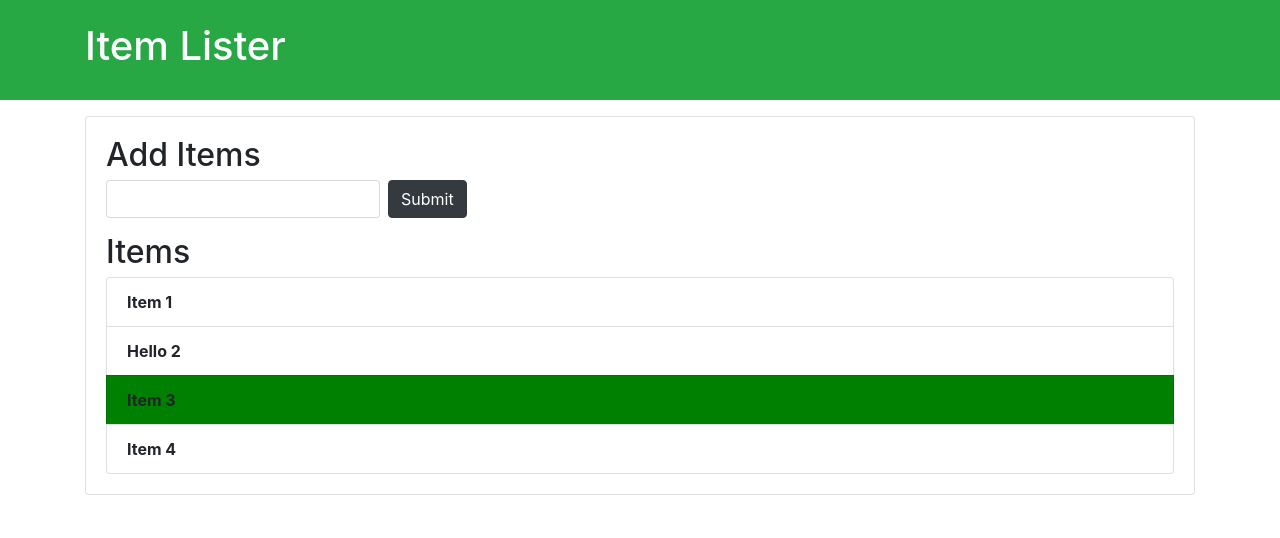
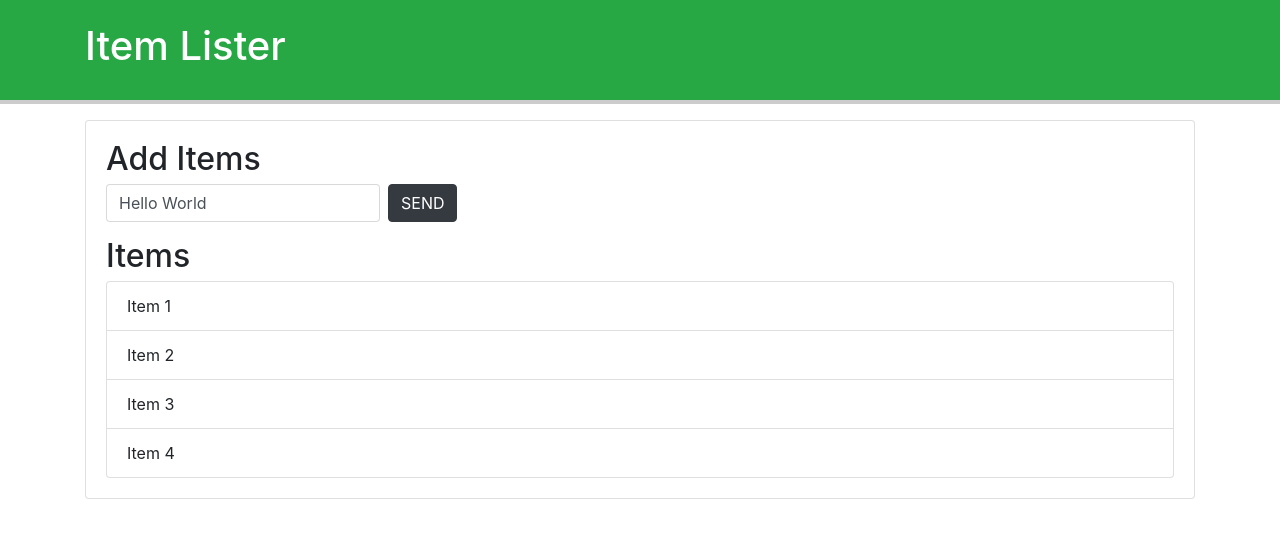
Before and after one commit to Krish1116/new-, a plain HTML site: page index.html in a window 1280 px wide. Drawn offline with nearby package versions, Linux system fonts and the light colour scheme.

Commit message:
getelementbyclassname

```diff
--- a/app.js
+++ b/app.js
@@ -30,14 +30,37 @@
 // tag.style.color = 'green'
 
 //getelementbyclassname
-let items = document.getElementsByClassName('list-group-item');
-console.log(typeof(items));
-console.log(items[1]);
-items[1].textContent = 'Hello 2';
-items[1].style.fontWeight = 'bold';
-items[2].style.backgroundColor = 'green';
+// let items = document.getElementsByClassName('list-group-item');
+// console.log(typeof(items));
+// console.log(items[1]);
+// items[1].textContent = 'Hello 2';
+// items[1].style.fontWeight = 'bold';
+// items[2].style.backgroundColor = 'green';
 
 
-for(let i = 0; i < items.length; i++){
-    items[i].style.fontWeight = 'bold';
-}
+// for(let i = 0; i < items.length; i++){
+//     items[i].style.fontWeight = 'bold';
+// }
+
+//getelementbyTagName
+// let li = document.getElementsByTagName('li');
+// console.log(li);
+// console.log(li[1]);
+// li[1].textContent = 'Hello 2';
+// li[1].style.fontWeight = 'bold';
+// li[2].style.backgroundColor = 'green';
+
+
+// for(let i = 0; i < li.length; i++){
+//     li.style.fontWeight = 'bold';
+// }
+
+//queryselector
+let header = document.querySelector('#main-header');
+header.style.borderBottom = 'solid 4px #ccc';
+
+let input = document.querySelector('input');
+input.value = 'Hello World';
+
+let submit = document.querySelector('input[type="submit"]');
+submit.value = "SEND"
```
Also changed, not shown: index.html (+1 -0 lines).
